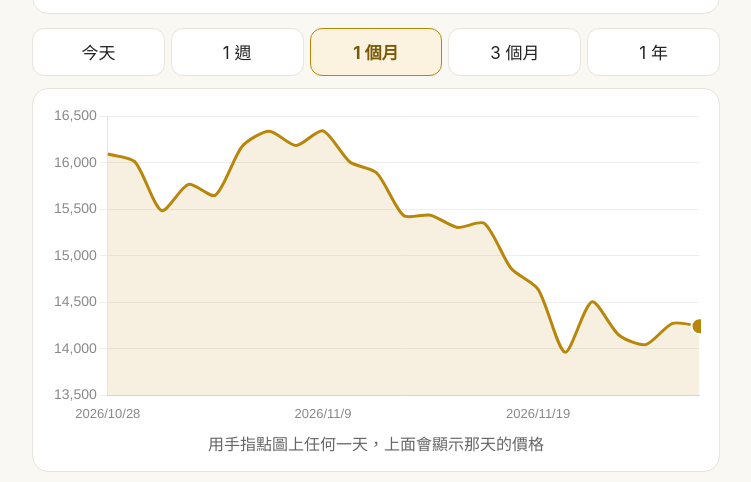
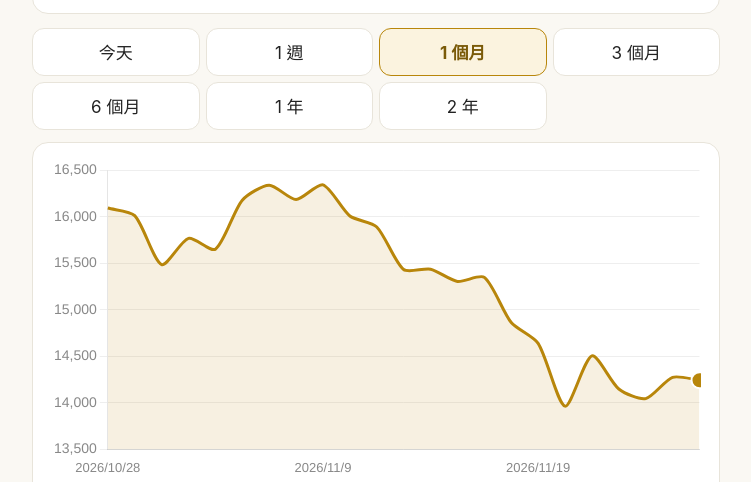
Before and after one commit to a893413/gold-line-bot, a plain HTML site: page docs/index.html in a window 1280 px wide. Shown: the part 313-795 px from the top of the page, without its empty margins (264-1015 px from the left). Drawn offline with nearby package versions, Linux system fonts and the light colour scheme.

Commit message:
Add files via upload

```diff
--- a/docs/index.html
+++ b/docs/index.html
@@ -22,8 +22,8 @@
   .row { display:flex; gap:8px; flex-wrap:wrap; margin-bottom:12px; }
   button { font:inherit; font-size:18px; padding:10px 14px; border-radius:12px; border:1.5px solid var(--line); background:var(--card); color:var(--ink); min-height:48px; }
   button.on { border-color:var(--gold); background:#fbf3df; color:#7a5a08; font-weight:700; }
-  #ranges { flex-wrap:nowrap; gap:6px; }
-  #ranges button { flex:1; padding:10px 2px; font-size:17px; white-space:nowrap; }
+  #ranges { display:grid; grid-template-columns:repeat(4, 1fr); gap:6px; }
+  #ranges button { padding:10px 2px; font-size:17px; white-space:nowrap; }
   .chart { position:relative; height:320px; }
   .tip { font-size:16px; color:var(--sub); text-align:center; margin:6px 0 0; }
   .note { font-size:14px; color:var(--muted); line-height:1.6; }
@@ -50,7 +50,9 @@
     <button data-r="7">1 週</button>
     <button data-r="30" class="on">1 個月</button>
     <button data-r="90">3 個月</button>
+    <button data-r="182">6 個月</button>
     <button data-r="365">1 年</button>
+    <button data-r="730">2 年</button>
   </div>
   <div class="card">
     <div class="chart"><canvas id="c" role="img" aria-label="黃金參考價走勢圖"></canvas></div>
```
